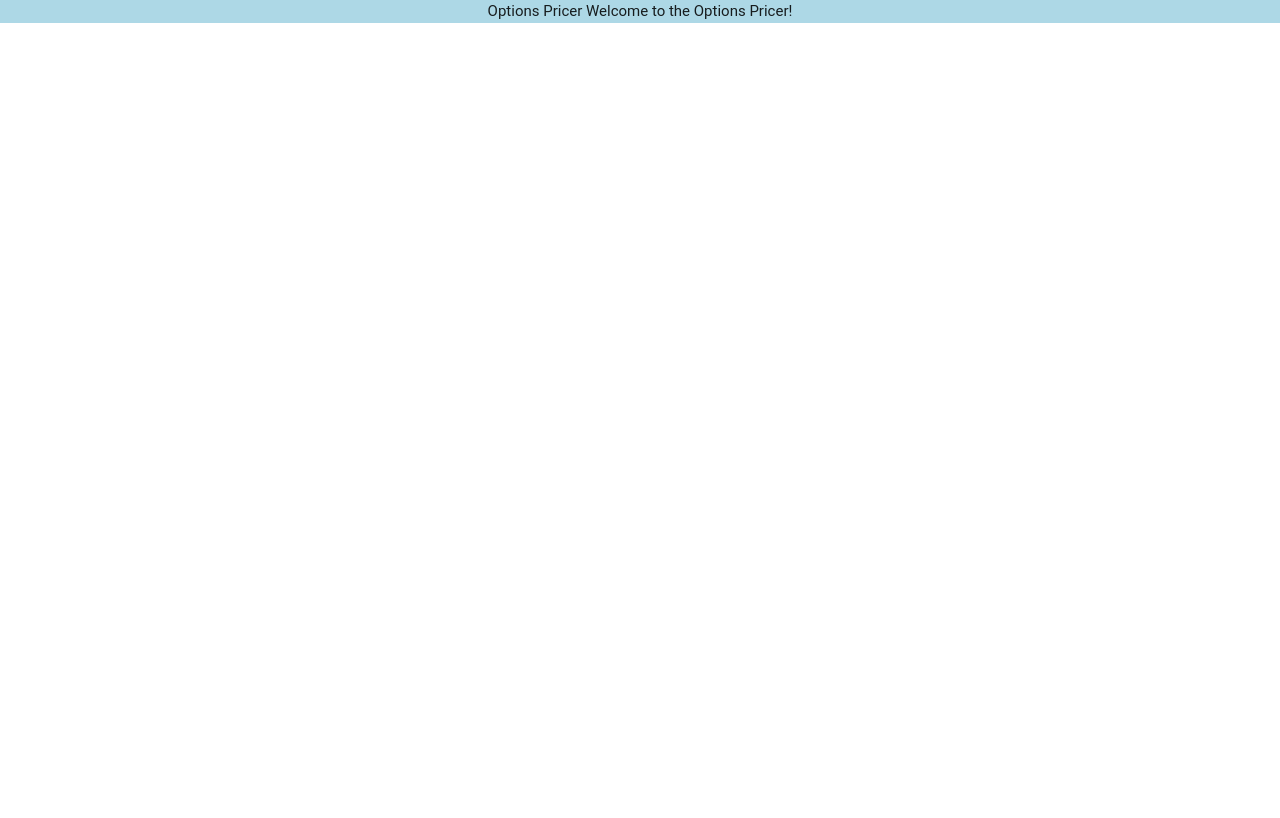
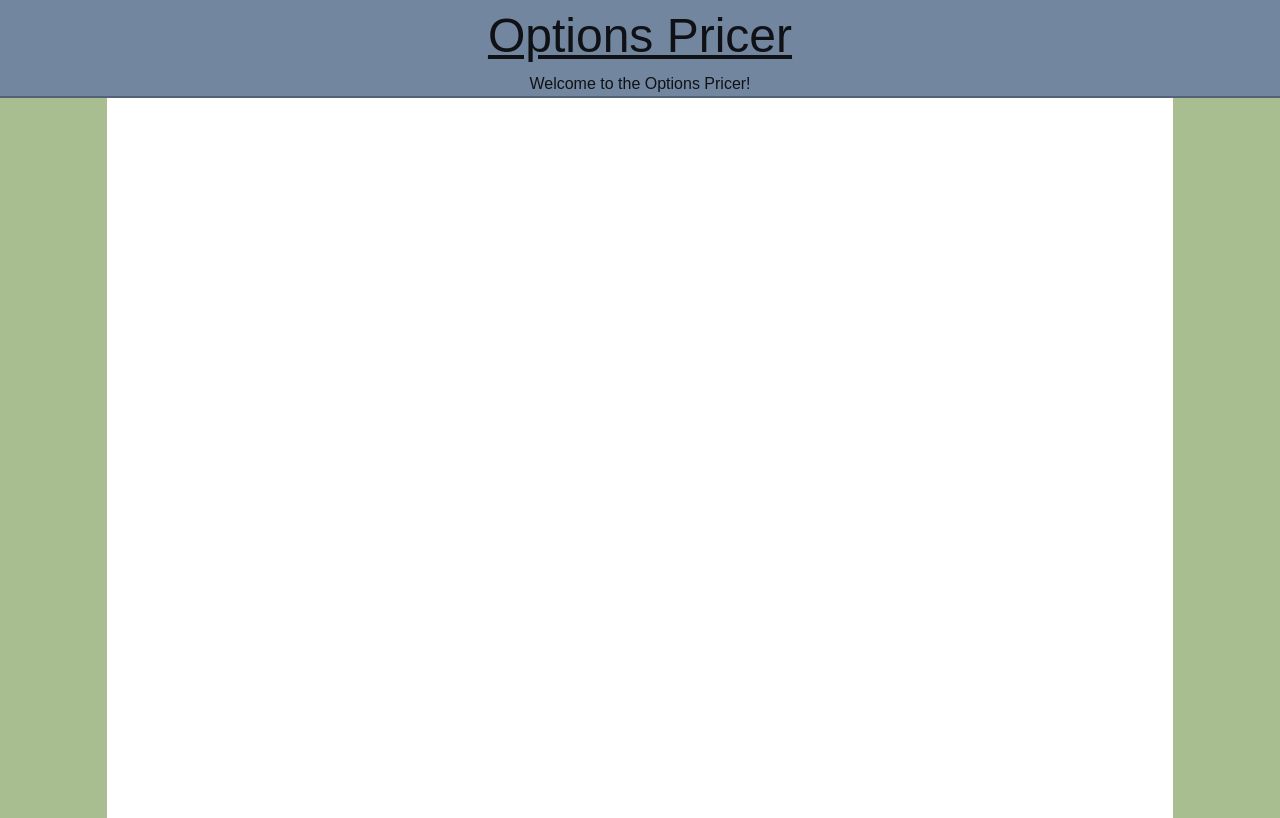
Before and after one commit to sashapotash29/option_pricer, a Flask app: page / in a window 1280 px wide. Before the commit the page ends 23 px from the top, so only its background shows below. Run offline with Flask 2, Linux system fonts and the light colour scheme; some libraries are stand-ins or nearby versions; some web fonts are replaced.

Commit message:
styling and homepage structure

```diff
--- a/static/css/home.css
+++ b/static/css/home.css
@@ -1,26 +1,63 @@
+body{
+	background-color: #CDE7B0;
+	height:100vh;
+	font-family: sans-serif;
+
+}
+
+
+
 .topPortion{
-	background-color: lightblue;
+	background-color: #7286A0;
 	text-align: center;
 	margin:0;
 	padding:0;
+	border-bottom: 2px solid #536275;
 
 
 }
 
-.col{
-	margin:0;
-	padding:0;
-	background-color: lightblue;
+.topSpace{
+	/*height:100%;*/
 
 }
 
+
 .title{
-
+	font-size:6vh;
+	margin:0;
+	padding:0;
+	text-decoration: underline;
 }
 
 
 .explanation{
 
+	font-size: 2vh;
+	margin:0;
+	padding:0;
+
+}
 
 
+.middlePortion{
+	height: 90vh;
+	margin:0;
+	padding:0;
 }
+
+.mainSpace{
+	background-color:white;
+	height:100%;
+	margin:0;
+	padding:0;
+
+}
+
+.mainSide{
+	background-color:#A8BE91;
+	margin:0;
+	padding:0;
+	height:100%;
+
+}
--- a/templates/home.html
+++ b/templates/home.html
@@ -5,17 +5,29 @@
 		<title>Options Pricer</title>
 
 
+
+		<link rel="stylesheet" href="https://cdnjs.cloudflare.com/ajax/libs/materialize/0.98.2/css/materialize.min.css">
 		<link rel="stylesheet" href="../static/css/home.css">
-		<link rel="stylesheet" href="https://cdnjs.cloudflare.com/ajax/libs/materialize/0.98.2/css/materialize.min.css">
 	</head>
 
 	<body>
 		<div class="row topPortion">
 			<div class="col s1"></div>
-			<div class="col s10 titleSpace">
-				<span class="title"> Options Pricer </span> <span class="explanation"> Welcome to the Options Pricer! </span>
+			<div class="col s10 topSpace">
+				<div>
+				<p class="title"> Options Pricer </p>
+				<p class="explanation"> Welcome to the Options Pricer! </p>
+				</div>
 			</div>
 			<div class="col s1"></div>
+		</div>
+		<div class="row middlePortion">
+			<div class="col s1 mainSide"></div>
+			<div class="col s10 mainSpace">
+
+			</div>
+			<div class="col s1 mainSide"></div>
+
 		</div>
 
 
```
